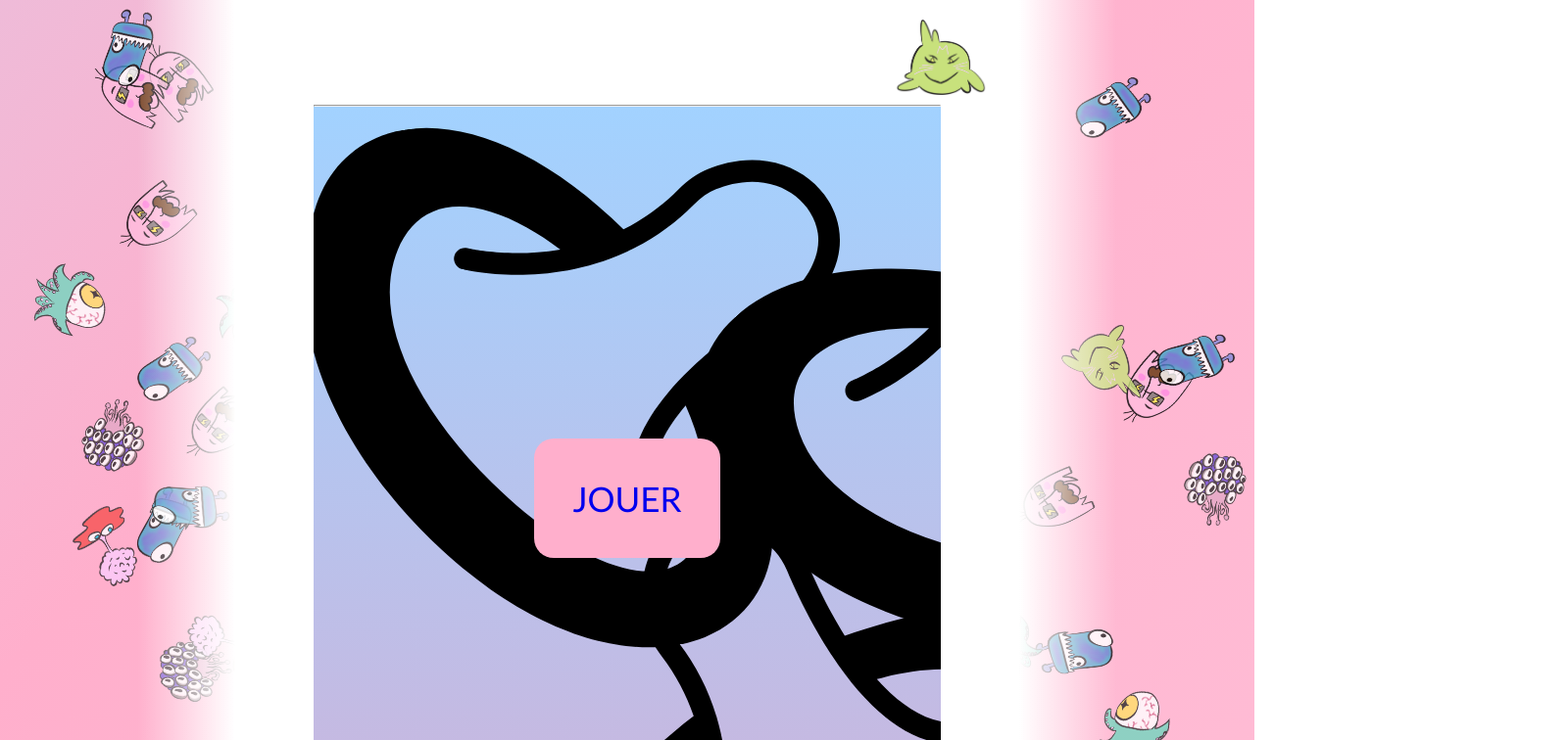
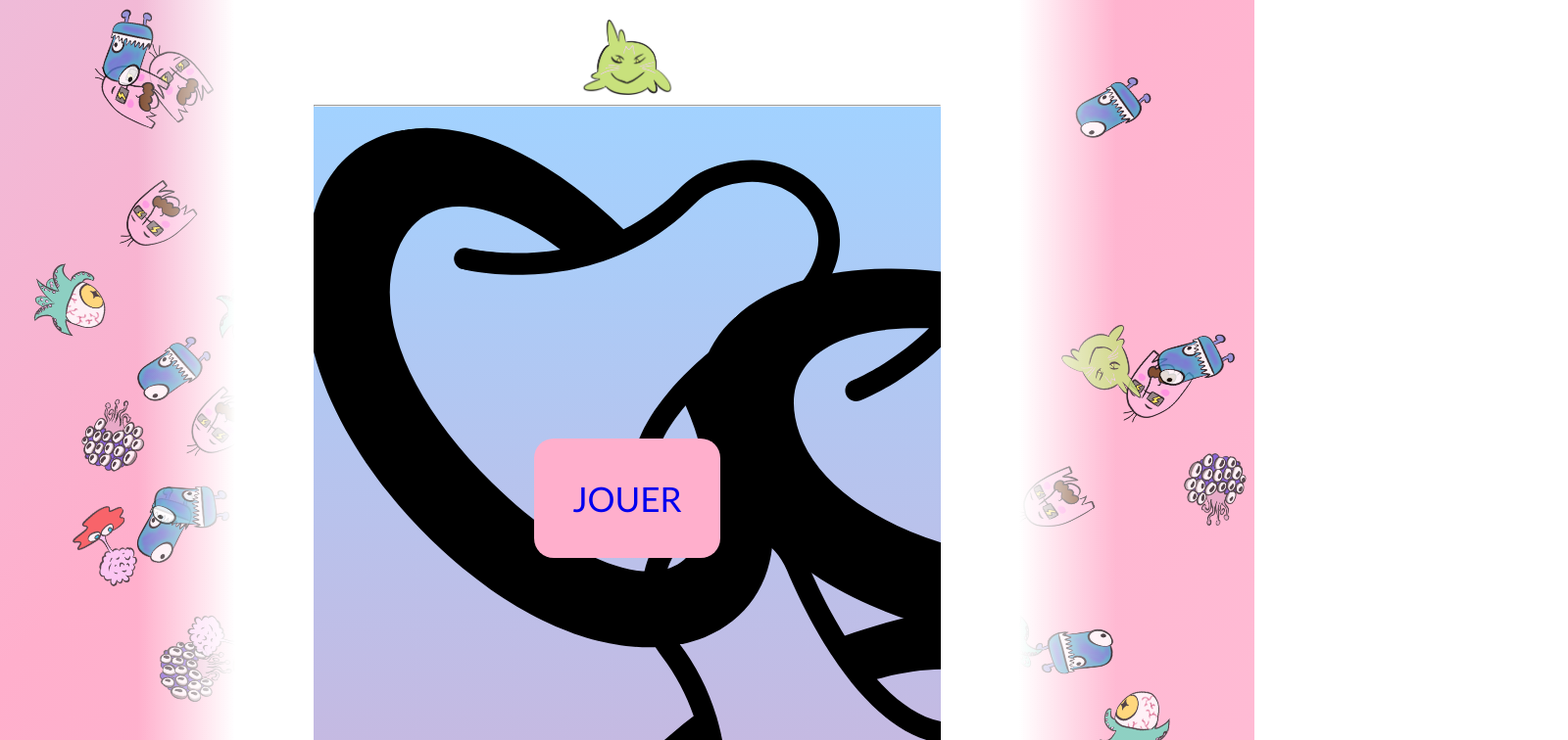
Before and after one commit to lucaasmth/ISToire_de_Q, a React (Create React App) app: page / in a window 1280 px wide. Shown: the top 756 px of the page at 98% size, 1600 px wide, since content can reach past the window. Built offline with nearby package versions, Linux system fonts and the light colour scheme.

Commit message:
Fixed navbar width + image location on all pages

```diff
--- a/src/components/NavBar/NavBar.jsx
+++ b/src/components/NavBar/NavBar.jsx
@@ -8,7 +8,7 @@ const Navbar = () => {
 
     return (
       <div className="NavBar">
-            <img src="./assets/sn1.jpg" alt="" srcset="" width="100" onClick={toHome}/>
+            <img src="/assets/sn1.jpg" alt="" srcset="" width="100" onClick={toHome}/>
 
       </div>
     );
--- a/src/components/NavBar/Navbar.css
+++ b/src/components/NavBar/Navbar.css
@@ -6,7 +6,7 @@
 .NavBar{
     padding-top: 10px;
     padding-bottom: 10px;
-    width: 100vw;
+    width: 100%;
     display: flex;
     align-items: center;
     justify-content: center;
```
